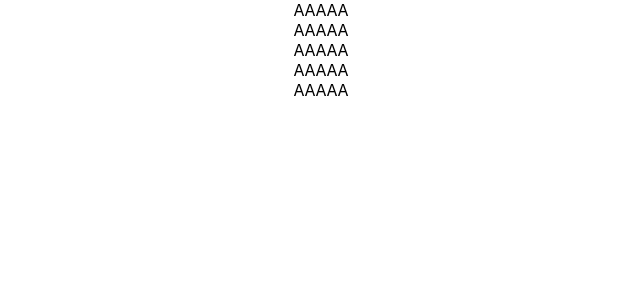
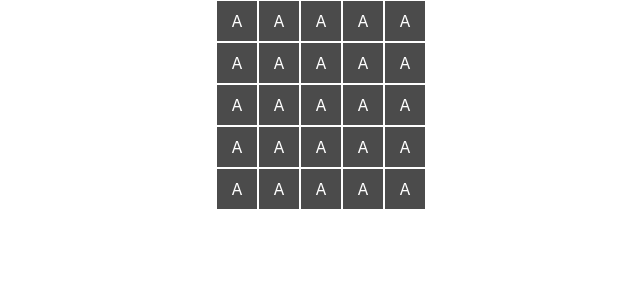
Before and after one commit to shaktilucifer/wordle-league, a React (Create React App) app: page / in a window 1280 px wide. Shown: the top 300 px of the page, without its empty margins (319-959 px from the left). Built offline with nearby package versions, Linux system fonts and the light colour scheme.

Commit message:
proper block ui with css

```diff
--- a/src/LetterBlock.css
+++ b/src/LetterBlock.css
@@ -1,7 +1,11 @@
 .letter-block {
     height: 40px;
     width: 40px;
+    display: flex;
+    justify-content: center;
+    align-items: center;
     background-color: black;
     color: white;
+    border: 1px solid white;
     opacity: 0.7;
 }
--- a/src/LetterBlock.js
+++ b/src/LetterBlock.js
@@ -1,5 +1,5 @@
 import logo from './logo.svg';
-import './App.css';
+import './LetterBlock.css';
 
 export default function LetterBlock() {
   return (
```
